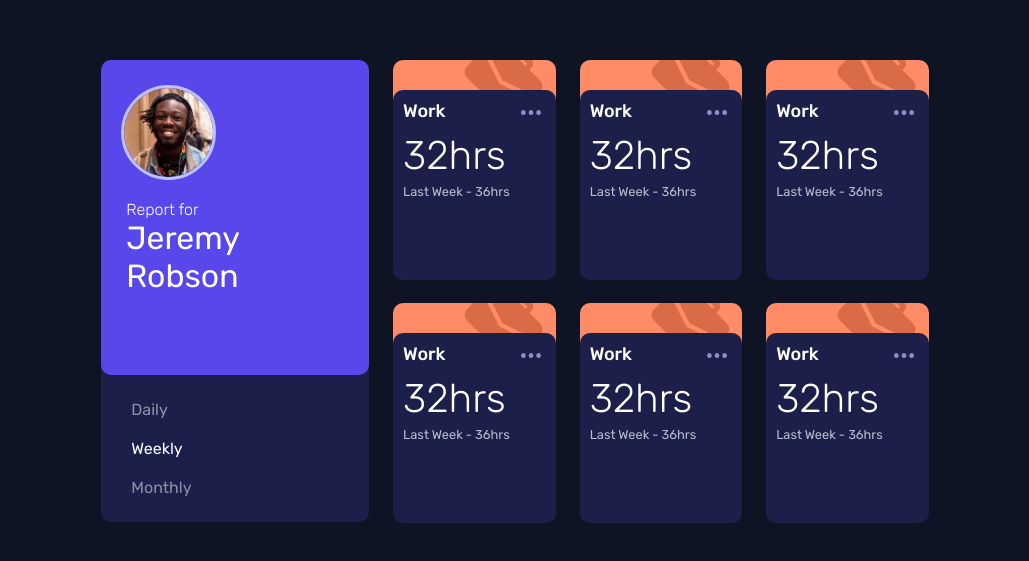
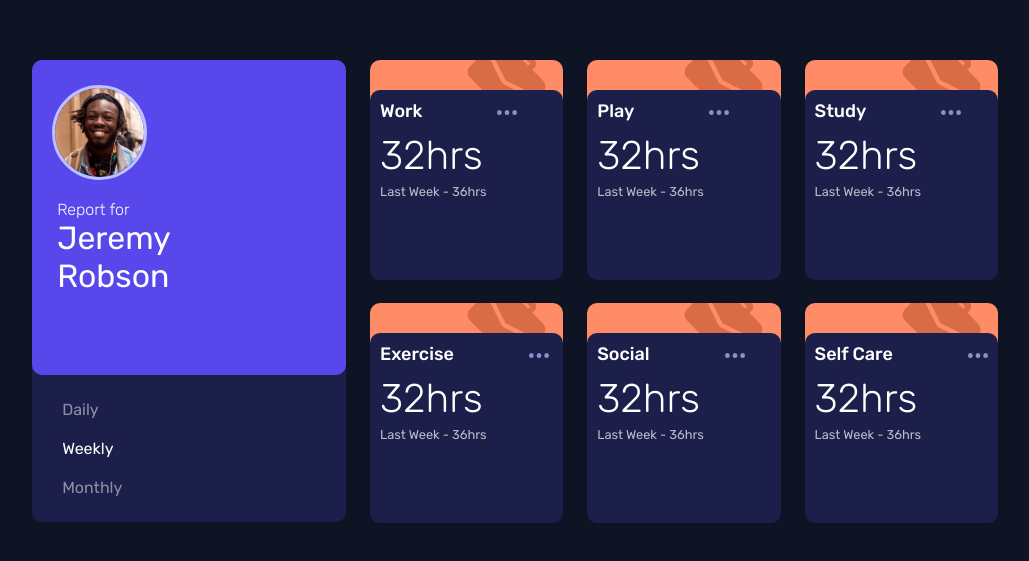
Before and after one commit to aweliego/time-tracking-dashboard, a React (Create React App) app: page / in a window 1280 px wide. Shown: the part 109-670 px from the top of the page, without its empty margins (125-1154 px from the left). Built offline with nearby package versions, Linux system fonts and the light colour scheme.

Commit message:
Store activities in state and render dynamically

```diff
--- a/src/components/Activity/Activity.js
+++ b/src/components/Activity/Activity.js
@@ -1,64 +1,17 @@
 import React from 'react';
 import './Activity.css';
 
-const Activity = () => {
+const Activity = ({ title, timeframes }) => {
   return (
-    <>
     <article className="Activity-Card">
-        <div class="background-icon"></div>
+      <div className="background-icon"></div>
       <section className="Activity">
-          <h4 className="title">Work</h4>
+        <h4 className="title">{title}</h4>
         <img src="../../../images/icon-ellipsis.svg" alt="ellipsis" />
         <p className="current-stats">32hrs</p>
         <p className="previous-stats">Last Week - 36hrs</p>
       </section>
     </article>
-      <article className="Activity-Card">
-        <div class="background-icon"></div>
-        <section className="Activity">
-          <h4 className="title">Work</h4>
-          <img src="../../../images/icon-ellipsis.svg" alt="ellipsis" />
-          <p className="current-stats">32hrs</p>
-          <p className="previous-stats">Last Week - 36hrs</p>
-        </section>
-      </article>
-      <article className="Activity-Card">
-        <div class="background-icon"></div>
-        <section className="Activity">
-          <h4 className="title">Work</h4>
-          <img src="../../../images/icon-ellipsis.svg" alt="ellipsis" />
-          <p className="current-stats">32hrs</p>
-          <p className="previous-stats">Last Week - 36hrs</p>
-        </section>
-      </article>
-      <article className="Activity-Card">
-        <div class="background-icon"></div>
-        <section className="Activity">
-          <h4 className="title">Work</h4>
-          <img src="../../../images/icon-ellipsis.svg" alt="ellipsis" />
-          <p className="current-stats">32hrs</p>
-          <p className="previous-stats">Last Week - 36hrs</p>
-        </section>
-      </article>
-      <article className="Activity-Card">
-        <div class="background-icon"></div>
-        <section className="Activity">
-          <h4 className="title">Work</h4>
-          <img src="../../../images/icon-ellipsis.svg" alt="ellipsis" />
-          <p className="current-stats">32hrs</p>
-          <p className="previous-stats">Last Week - 36hrs</p>
-        </section>
-      </article>
-      <article className="Activity-Card">
-        <div class="background-icon"></div>
-        <section className="Activity">
-          <h4 className="title">Work</h4>
-          <img src="../../../images/icon-ellipsis.svg" alt="ellipsis" />
-          <p className="current-stats">32hrs</p>
-          <p className="previous-stats">Last Week - 36hrs</p>
-        </section>
-      </article>
-    </>
   );
 };
 
--- a/src/components/App/App.js
+++ b/src/components/App/App.js
@@ -2,12 +2,19 @@ import React from 'react';
 import './App.css';
 import SideBar from '../SideBar/SideBar';
 import Dashboard from '../Dashboard/Dashboard';
+import data from '../../data/data.json';
+import { useState, useEffect } from 'react';
 
 const App = () => {
+  const [activities, setActivities] = useState([]);
+
+  useEffect(() => setActivities(data), []);
+
+
   return (
     <article className="App-container">
       <SideBar />
-      <Dashboard />
+      <Dashboard activities={activities} />
     </article>
   );
 };
--- a/src/components/Dashboard/Dashboard.js
+++ b/src/components/Dashboard/Dashboard.js
@@ -2,10 +2,12 @@ import React from 'react';
 import './Dashboard.css';
 import Activity from '../Activity/Activity';
 
-const Dashboard = () => {
+const Dashboard = ({ activities }) => {
   return (
     <section className="Dashboard-grid">
-      <Activity />
+      {activities.map((activity, idx) => (
+        <Activity key={idx} {...activity} />
+      ))}
     </section>
   );
 };
```
Lines whose indentation alone changed are shown as unchanged.
